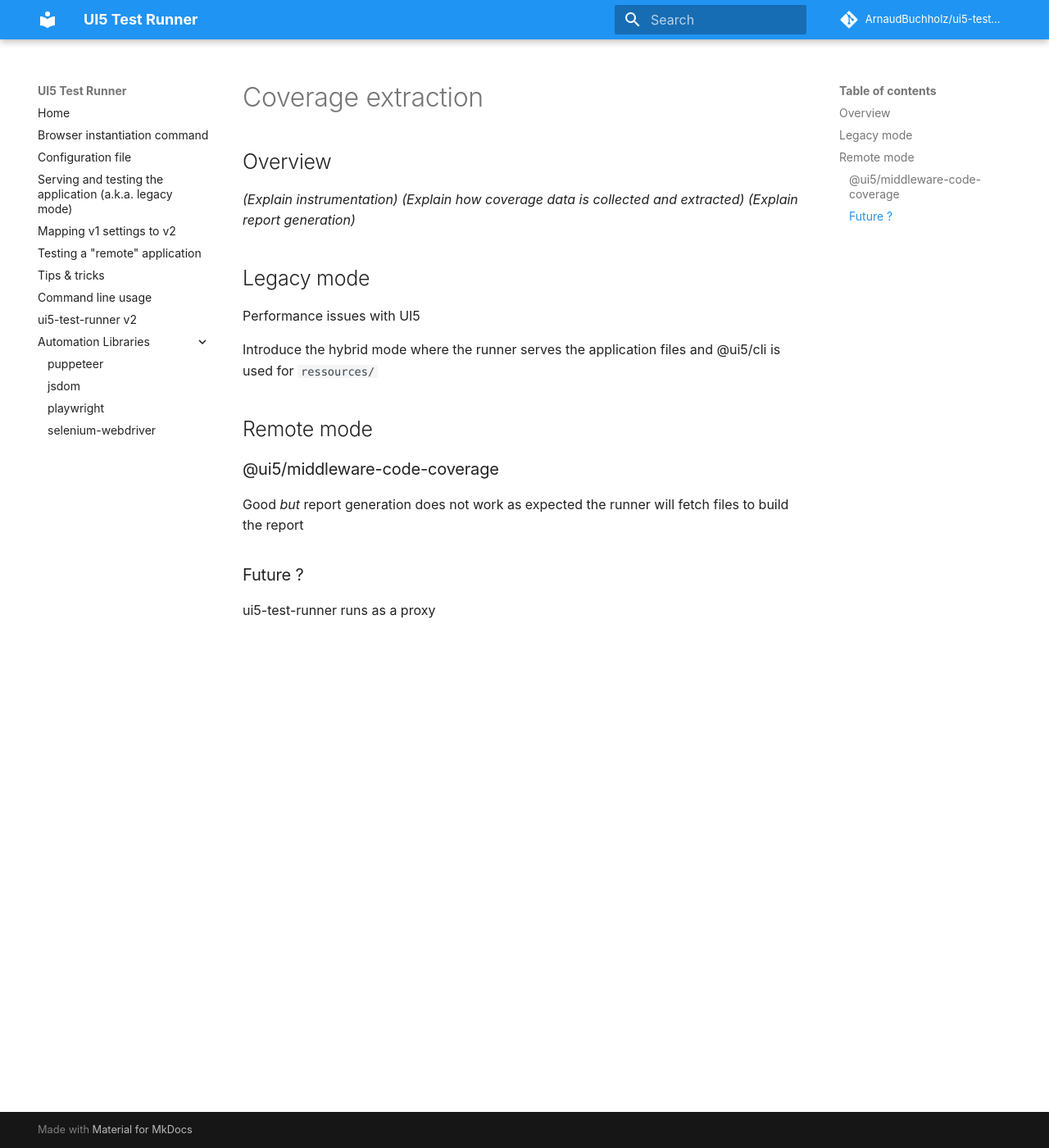
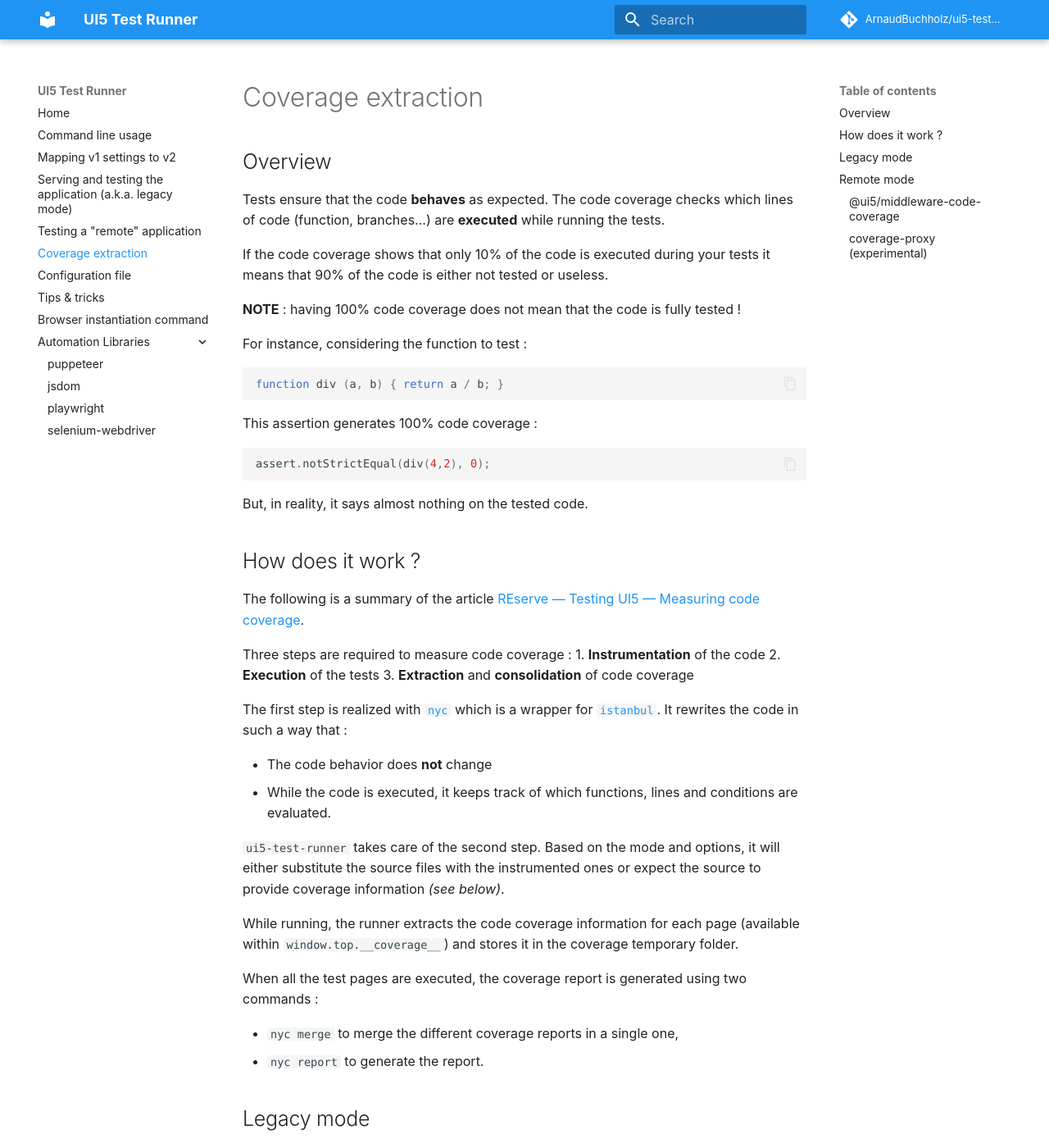
Before and after one commit to ArnaudBuchholz/ui5-test-runner, an MkDocs documentation site: the page built from docs/coverage.md, in a window 1280 px wide and 1400 px high. Shown: the whole window at 82% size. Built offline with MkDocs 1.6.1 and Material for MkDocs 9.7.7, drawn with Linux system fonts in a browser that asks for light colours; comment, search, counter and statistics services are not loaded; some of the changed text lies outside the part shown.

Commit message:
documentation(coverage): provide coverage example

````diff
--- a/docs/coverage.md
+++ b/docs/coverage.md
@@ -2,23 +2,95 @@
 
 ## Overview
 
-_(Explain instrumentation)_
-_(Explain how coverage data is collected and extracted)_
-_(Explain report generation)_
+Tests ensure that the code **behaves** as expected.
+The code coverage checks which lines of code (function, branches...) are **executed** while running the tests.
+
+If the code coverage shows that only 10% of the code is executed during your tests it means that 90% of the code is either not tested or useless.
+
+**NOTE** : having 100% code coverage does not mean that the code is fully tested !
+
+For instance, considering the function to test :
+
+```javascript
+function div (a, b) { return a / b; }
+```
+
+This assertion generates 100% code coverage :
+
+```javascript
+assert.notStrictEqual(div(4,2), 0);
+```
+
+But, in reality, it says almost nothing on the tested code.
+
+## How does it work ?
+
+The following is a summary of the article [REserve — Testing UI5 — Measuring code coverage](https://medium.com/@arnaud-buchholz/reserve-testing-ui5-measuring-code-coverage-ef303af051ef).
+
+Three steps are required to measure code coverage :
+1. **Instrumentation** of the code
+2. **Execution** of the tests
+3. **Extraction** and **consolidation** of code coverage
+
+The first step is realized with [`nyc`](https://www.npmjs.com/package/nyc) which is a wrapper for [`istanbul`](https://www.npmjs.com/package/istanbul).
+It rewrites the code in such a way that :
+
+* The code behavior does **not** change
+* While the code is executed, it keeps track of which functions, lines and conditions are evaluated.
+
+`ui5-test-runner` takes care of the second step. Based on the mode and options, it will either substitute the source files with the instrumented ones or expect the source to provide coverage information *(see below)*.
+
+While running, the runner extracts the code coverage information for each page (available within `window.top.__coverage__`) and stores it in the coverage temporary folder.
+
+When all the test pages are executed, the coverage report is generated using two commands :
+
+* `nyc merge` to merge the different coverage reports in a single one,
+* `nyc report` to generate the report.
 
 ## Legacy mode
 
-Performance issues with UI5
-
-Introduce the hybrid mode where the runner serves the application files and @ui5/cli is used for `ressources/`
+In this mode, source files are directly manipulated by `ui5-test-runner`.
 
 ## Remote mode
 
+It is possible to extract code coverage using the remote mode.
+
 ### @ui5/middleware-code-coverage
 
-Good *but* report generation does not work as expected
-the runner will fetch files to build the report
+The [`@ui5/middleware-code-coverage`](https://www.npmjs.com/package/@ui5/middleware-code-coverage) middleware is capable of instrumenting the source files on the fly (by adding `?instrument=true` to the URL of the file).
 
-### Future ?
+According to the documentation, the coverage information can be leveraged only from UI5 1.113 thanks to `qunit-coverage-istanbul.js` which adds the URL parameter dynamically.
 
-ui5-test-runner runs as a proxy
+`ui5-test-runner` reproduces the behavior by altering the URLs without `qunit-coverage-istanbul.js` making the coverage available for *any* version.
+
+Here is an example of `ui5.yaml` configuration file to include the middleware.
+
+```yaml
+specVersion: '3.0'
+metadata:
+  name: training-ui5con18-opa
+type: application
+server:
+  customMiddleware:
+  - name: "@ui5/middleware-code-coverage"
+    afterMiddleware: compression
+    configuration:
+      instrument:
+        produceSourceMap: true
+        coverageGlobalScope: "window.top"
+        coverageGlobalScopeFunc: false
+      excludePatterns:
+        - "test/"
+        - "resources/"
+```
+
+**Implementation note** : unlike the expected usage of the middleware, `ui5-test-runner` generates the coverage report. It forces the runner to download all the covered source files locally to ensure the report can be generated.
+
+### coverage-proxy *(experimental)*
+
+If the remote server does not provide instrumented source files, an experimental approach consists in using `ui5-test-runner` as a 'proxy' to get the files. It will instrument the sources on the fly.
+
+Example :
+```bash
+ui5-test-runner --url https://ui5.sap.com/test-resources/sap/m/demokit/orderbrowser/webapp/test/testsuite.qunit.html --coverage -coverage-proxy --coverage-proxy-include webapp/* --coverage-proxy-exclude webapp/test --disable-ui5
+```
--- a/mkdocs.yml
+++ b/mkdocs.yml
@@ -7,14 +7,14 @@
 site_dir: "site" # default
 nav:
   - Home: README.md
+  - Command line usage: usage.md
+  - Mapping v1 settings to v2: mapping_v1_v2.md
+  - Serving and testing the application (a.k.a. legacy mode): legacy.md
+  - Testing a "remote" application: testing.md
+  - Coverage extraction: coverage.md
+  - Configuration file: configuration.md
+  - Tips & tricks: tipsNtricks.md
   - Browser instantiation command: browser.md
-  - Configuration file: configuration.md
-  - Serving and testing the application (a.k.a. legacy mode): legacy.md
-  - Mapping v1 settings to v2: mapping_v1_v2.md
-  - Testing a "remote" application: testing.md
-  - Tips & tricks: tipsNtricks.md
-  - Command line usage: usage.md
-  - ui5-test-runner v2: v2.md
   - Automation Libraries:
     - puppeteer: puppeteer.md
     - jsdom: jsdom.md
````
Also changed, not shown: docs/usage.md (+1 -1 lines).
